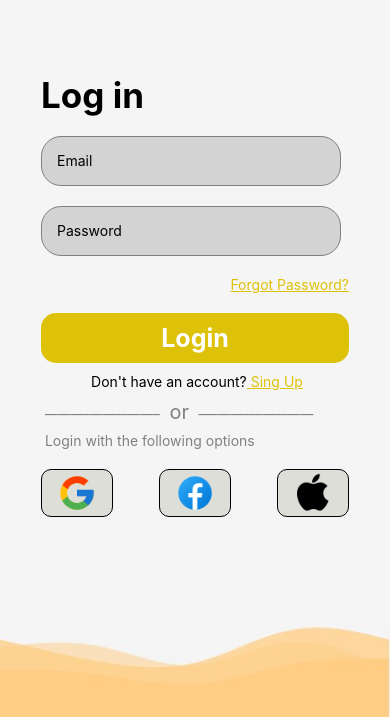
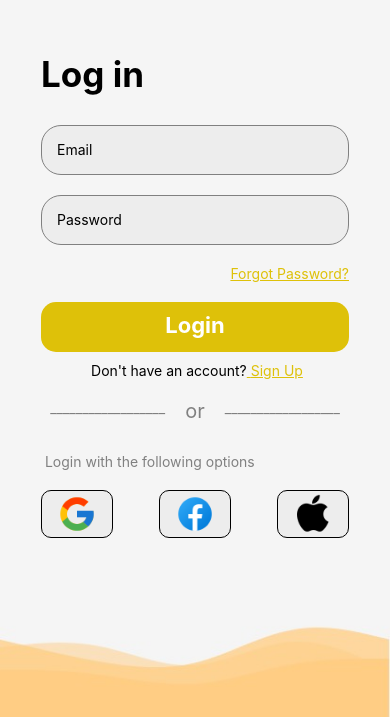
Before and after one commit to puja110/BudgetBuy, a React Native app: screen /Login in a window 390 px wide. Shown: the part 127-844 px from the top of the page. Built offline with nearby package versions, Linux system fonts and the light colour scheme.

Commit message:
login page refactored

```diff
--- a/Screens/LoginScreen.tsx
+++ b/Screens/LoginScreen.tsx
@@ -10,15 +10,13 @@ import {
 } from "react-native";
 import { SafeAreaView } from "react-native-safe-area-context";
 
-
-
 export default function LoginScreen({ navigation }) {
 
   return (
     <SafeAreaView style={styles.container}>
       <ImageBackground
         source={require("../assets/loginBackground.jpeg")}
-        style={{ width: "100%", height: "100%", position: "absolute" }}
+        style={styles.ImageBackground}
       >
         <View style={styles.overlay}>
           <View style={styles.inputContainer}>
@@ -43,45 +41,45 @@ export default function LoginScreen({ navigation }) {
               </TouchableOpacity>
             </View>
 
-            <TouchableOpacity style={styles.loginButton} onPress={()=> navigation.push('SignUp')}>
+            <TouchableOpacity style={styles.loginButton}>
               <Text style={styles.loginButtonText}>Login</Text>
             </TouchableOpacity>
 
             <View style={styles.noAccountView}>
               <Text> Don't have an account?</Text>
 
-              <TouchableOpacity >
+              <TouchableOpacity onPress={()=> navigation.push('SignUp')}>
                 <Text
-                  style={{ textDecorationLine: "underline", color: "#DEC109" }}
+                  style={styles.signupTexte}
                 >
                   {" "}
-                  Sing Up
+                  Sign Up
                 </Text>
               </TouchableOpacity>
             </View>
 
-            <View style={{ flexDirection: "row" }}>
-              <View style={{ paddingBottom: 15 }}>
-                <Text style={{ color: "gray" }}> __________________ </Text>
+            <View style={styles.orContainer}>
+              <View>
+                <Text style={styles.greyText}> __________________ </Text>
               </View>
-              <Text style={{ color: "gray", fontSize: 20 }}> or </Text>
+              <Text style={styles.orText}> or </Text>
               <View>
-                <Text style={{ color: "gray" }}> __________________ </Text>
+                <Text style={styles.greyText}> __________________ </Text>
               </View>
             </View>
 
-            <Text style={{ color: "gray" }}>
+            <Text style={styles.greyText}>
               {" "}
               Login with the following options
             </Text>
 
-            <View style={{ flexDirection: "row", paddingTop: 20, justifyContent: 'space-between'}}>
+            <View style={styles.loginOptionsContainer}>
               <TouchableOpacity
                 style={styles.iconButtons}
                 onPress={() => {}}>
                 <Image
                   source={require("../assets/googleLogo.png")}
-                  style={{ width: 40, height: 40 }}
+                  style={styles.loginOptionsImage}
                 />
               </TouchableOpacity>
 
@@ -90,7 +88,7 @@ export default function LoginScreen({ navigation }) {
                 onPress={() => {}}>
                 <Image
                   source={require("../assets/facebookLogo.png")}
-                  style={{ width: 40, height: 40 }}
+                  style={styles.loginOptionsImage}
                 />
               </TouchableOpacity>
 
@@ -99,7 +97,7 @@ export default function LoginScreen({ navigation }) {
                 onPress={() => {}}>
                 <Image
                   source={require("../assets/appleLogo.png")}
-                  style={{ width: 40, height: 40 }}
+                  style={styles.loginOptionsImage}
                 />
               </TouchableOpacity>
             </View>
@@ -116,7 +114,6 @@ const styles = StyleSheet.create({
     justifyContent: "center",
     alignItems: "center",
   },
-
   container: {
     flex: 1,
     justifyContent: "center",
@@ -128,31 +125,36 @@ const styles = StyleSheet.create({
     width: "80%",
     padding: 2,
   },
-
+  ImageBackground: {
+    width: "100%",
+    height: "100%",
+    position: "absolute"
+  },
   loginText: {
     fontSize: 35,
     fontWeight: "bold",
   },
-
   loginContainer: {
-    marginBottom: 20,
+    marginBottom: 30,
+  },
+  signupTexte: {
+    textDecorationLine: "underline",
+    color: "#DEC109"
   },
   input: {
-    width: 300,
+    width: '100%',
     height: 50,
     borderColor: "gray",
-    borderWidth: 1,
+    borderWidth: 0.5,
     marginBottom: 20,
     paddingHorizontal: 15,
     borderRadius: 20,
-    backgroundColor: "lightgray",
+    backgroundColor: "#ededed",
   },
-
   forgotPasswordContainer: {
     flexDirection: "row",
     justifyContent: "flex-end",
   },
-
   forgotPasswordText: {
     color: "#DEC109",
     textDecorationLine: "underline",
@@ -167,24 +169,42 @@ const styles = StyleSheet.create({
   loginButtonText: {
     color: "white",
     textAlign: "center",
-    fontSize: 25,
+    fontSize: 22,
     fontWeight: "bold",
   },
-
+  greyText: {
+    color: "gray"
+  },
+  orContainer: {
+    flexDirection: "row",
+    justifyContent: 'space-around',
+    marginBottom: 30
+  },
+  orText: {
+    color: "gray",
+    fontSize: 20
+  },
+  loginOptionsContainer: {
+    flexDirection: "row",
+    paddingTop: 20,
+    justifyContent: 'space-between'
+  },
+  loginOptionsImage: {
+    width: 40,
+    height: 40
+  },
   noAccountView: {
     flexDirection: "row",
     paddingTop: 10,
     justifyContent: "center",
-    paddingBottom: 10,
+    paddingBottom: 20,
   },
-
   iconButtons : {
     borderColor: 'DEDED9',
-    backgroundColor: '#DEDED9',
+    backgroundColor: "#ededed",
     borderWidth: 1,
     borderRadius: 10,
     paddingHorizontal: 15,
     paddingVertical: 3
   }
-
 });
```
Lines whose indentation alone changed are shown as unchanged.
